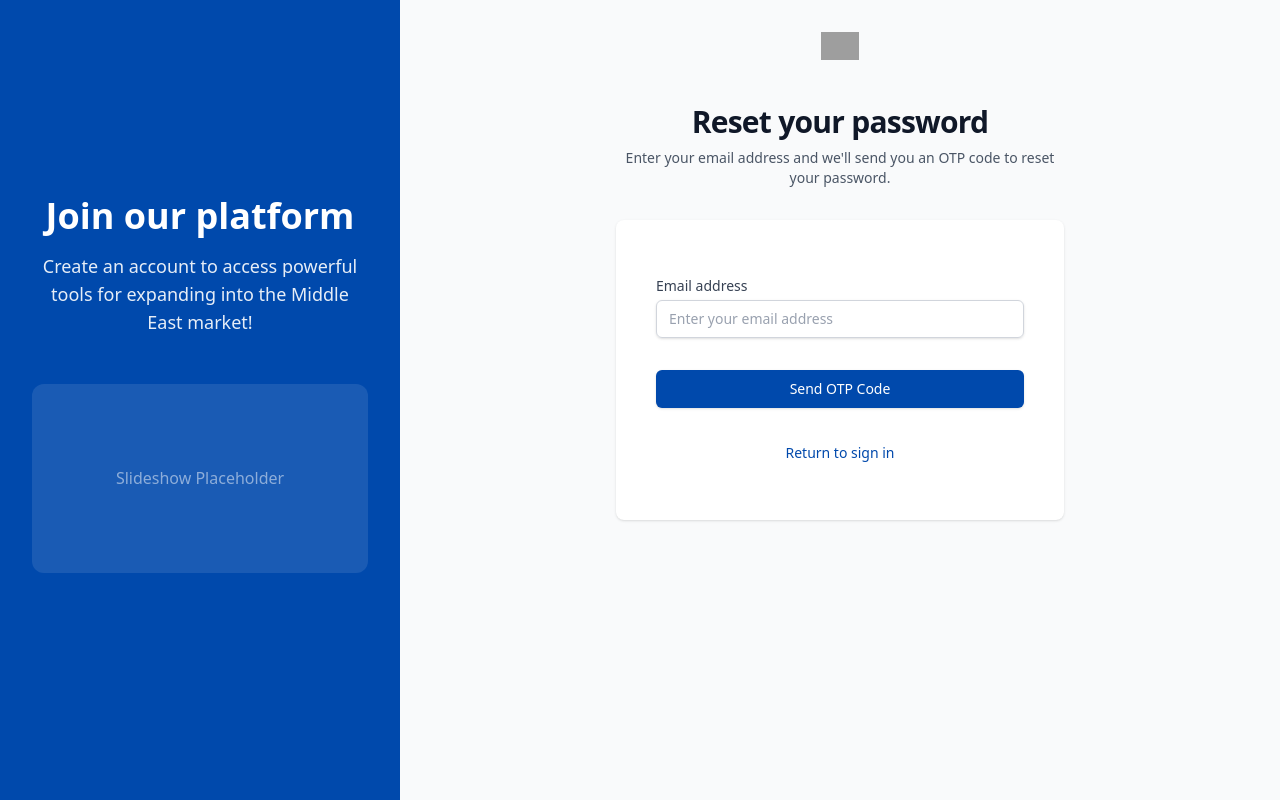
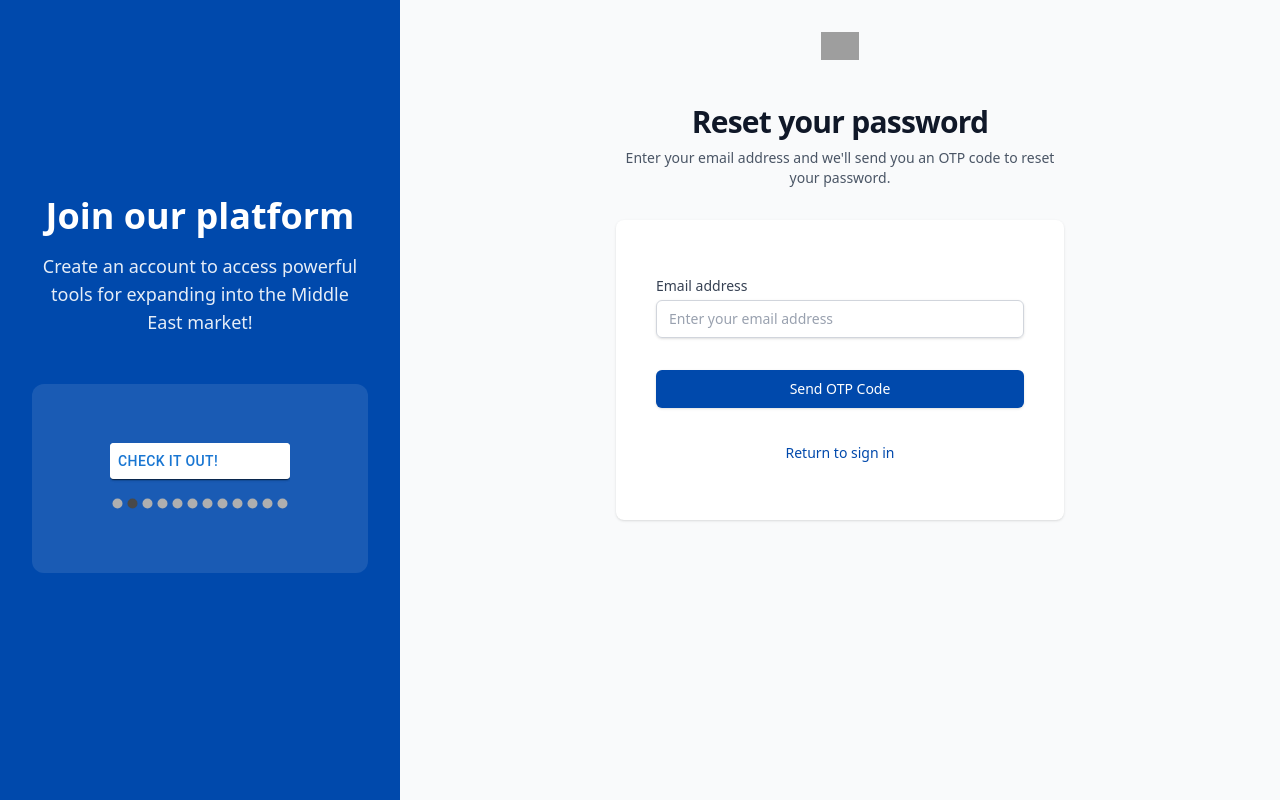
Before and after one commit to ShehabSA116/Sellabroad-Dashboard, a React (Vite) app: page / in a window 1280 px wide. Built offline with nearby package versions, Linux system fonts and the light colour scheme; grey boxes are pictures that could not be loaded.

Commit message:
Initial Addition of Brands Slideshow

```diff
--- a/src/components/auth/AuthLayout.jsx
+++ b/src/components/auth/AuthLayout.jsx
@@ -3,20 +3,6 @@
 import SidePanel from '../icons/SidePanel';
 
 export default function AuthLayout({ children, title, subtitle }) {
-  const brandImages = [
-    '../icons/brands/atc.webp',
-    '../icons/brands/beautypillow.png',
-    '../icons/brands/blanco.png',
-    '../icons/brands/magnum.png',
-    '../icons/brands/novimed.png',
-    '../icons/brands/nydirect.jpg',
-    '../icons/brands/opontia.png',
-    '../icons/brands/saje.png',
-    '../icons/brands/saxx.png',
-    '../icons/brands/silverjeans.png',
-    '../icons/brands/suetables.png',
-    '../icons/brands/wellca.png'
-  ];
   return (
     <div className="min-h-screen bg-gray-50 flex">
       {/* Hide SidePanel on mobile with hidden md:block */}
--- a/src/components/icons/SidePanel.jsx
+++ b/src/components/icons/SidePanel.jsx
@@ -1,8 +1,23 @@
 import { ArrowRightOnRectangleIcon } from '@heroicons/react/24/outline';
 import { useNavigate, useLocation } from 'react-router-dom';
-
+import React from 'react';
+import Carousel from 'react-material-ui-carousel'
+import { Paper, Button } from '@mui/material'
 export default function SidePanel({ title, subtitle, steps, currentStep, completedSteps }) {
-
+  const brandImages = [
+    '../icons/brands/atc.webp',
+    '../icons/brands/beautypillow.png',
+    '../icons/brands/blanco.png',
+    '../icons/brands/magnum.png',
+    '../icons/brands/novimed.png',
+    '../icons/brands/nydirect.jpg',
+    '../icons/brands/opontia.png',
+    '../icons/brands/saje.png',
+    '../icons/brands/saxx.png',
+    '../icons/brands/silverjeans.png',
+    '../icons/brands/suetables.png',
+    '../icons/brands/wellca.png'
+  ];
   const handleSignOut = async () => {
     try {
       //await signOut();
@@ -29,7 +44,11 @@
         <div className="w-full aspect-video bg-white/10 rounded-xl mb-8">
           {/* Slideshow will go here */}
           <div className="h-full flex items-center justify-center text-white/50">
-            Slideshow Placeholder
+          <Carousel>
+            {
+                brandImages.map( (item, i) => <Item key={i} item={item} /> )
+            }
+        </Carousel>
           </div>
         </div>
       </div>
@@ -47,3 +66,17 @@
     </div>
   );
 }
+
+function Item(props)
+{
+    return (
+        <Paper>
+            <h2>{props.item.name}</h2>
+            <p>{props.item.description}</p>
+
+            <Button className="CheckButton">
+                Check it out!
+            </Button>
+        </Paper>
+    )
+}
```
